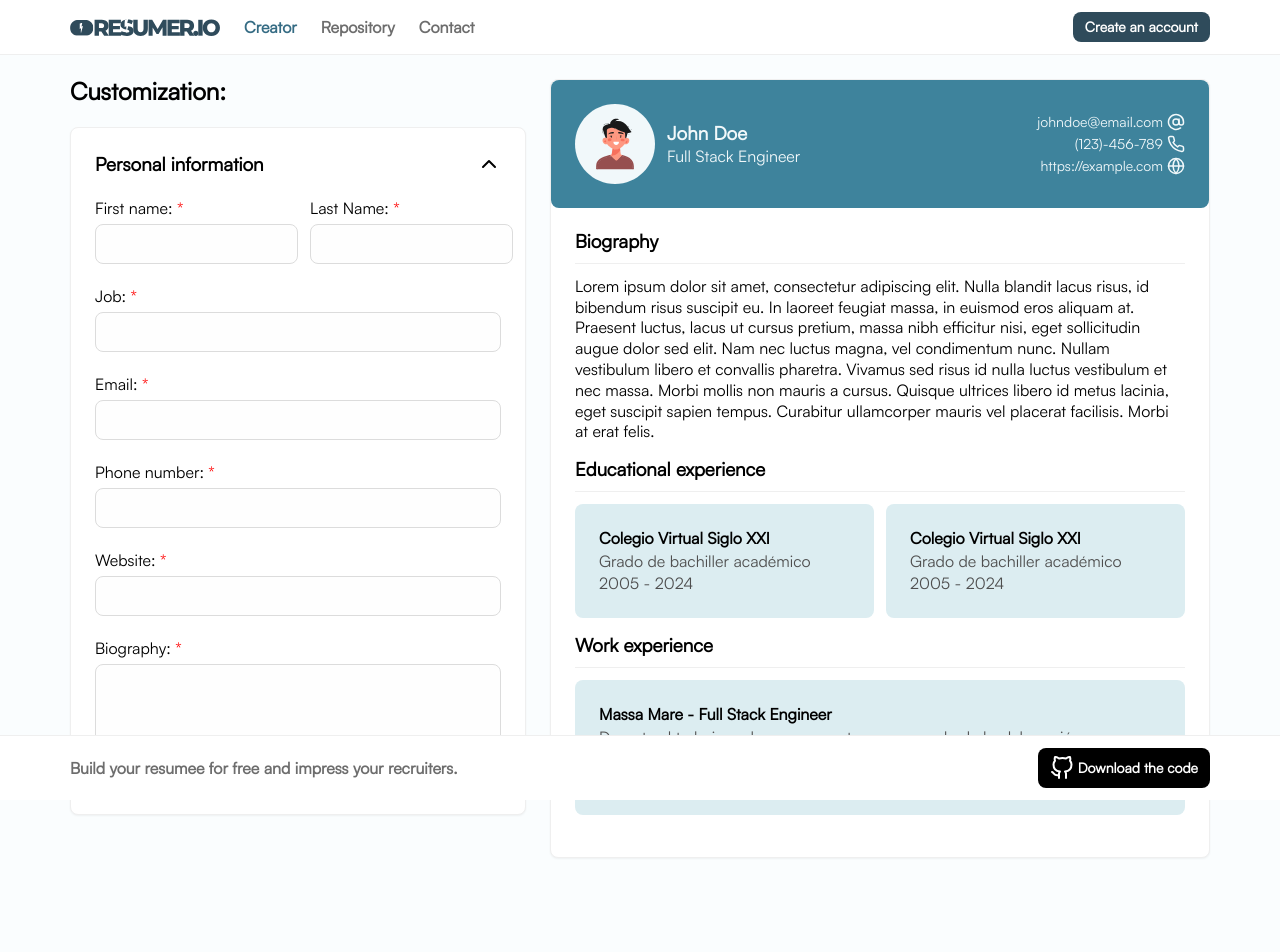
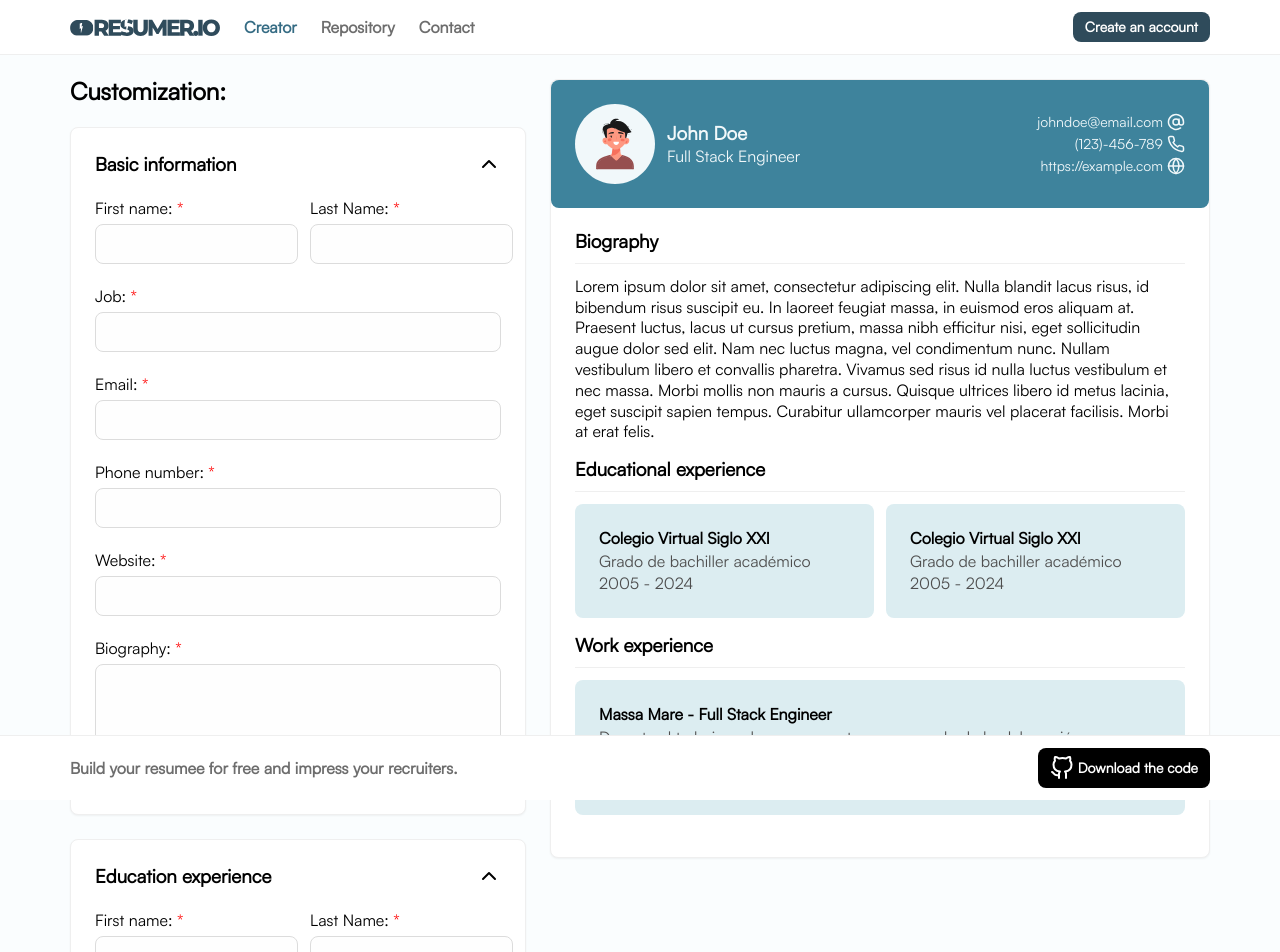
Before and after one commit to nicktechz/odin-cv-applicaton, a React (Vite) app: page / in a window 1280 px wide. Shown: the top 952 px of the page. Built offline with nearby package versions, Linux system fonts and the light colour scheme.

Commit message:
Separate the Card Settings into a separate component

```diff
--- a/src/components/Builder.jsx
+++ b/src/components/Builder.jsx
@@ -2,8 +2,8 @@ import { useState } from "react";
 import "../styles/components/Builder.css";
 import "../styles/components/Configurator.css";
 import "../styles/components/Cv.css";
-import Button from "./Button";
 import Cv from "./Cv";
+import Configurator from "./Configurator";
 
 export default function Builder() {
   const [basicInfo, setBasicInfo] = useState({
@@ -15,23 +15,6 @@ export default function Builder() {
     website: "",
     bio: "",
   });
-  const [educationInfo, setEducationInfo] = useState([
-    {
-      name: "",
-      academicTitle: "",
-      startYear: "",
-      endYear: "",
-    },
-  ]);
-  const [basicInfoCollapse, setBasicInfoCollapse] = useState(true);
-
-  const infoCollapse = () => {
-    if (basicInfoCollapse === true) {
-      setBasicInfoCollapse(false);
-    } else {
-      setBasicInfoCollapse(true);
-    }
-  };
 
   const changeFirstName = (e) => {
     setBasicInfo({ ...basicInfo, firstName: e.target.value });
@@ -59,86 +42,23 @@ export default function Builder() {
     <section className="builder">
       <section className="configurator">
         <h2 className="configuratorTitle">Customization:</h2>
-        {/* BASIC INFO */}
-        <aside className="card">
-          <div className="cardHeader">
-            <h3>Personal information</h3>
-            <img
-              src="src/assets/icons/chevron-up.svg"
-              alt=""
-              className="collapseIcon"
-              onClick={infoCollapse}
-            />
-          </div>
+        <Configurator
+          basicInfo={basicInfo}
+          changeFirstName={changeFirstName}
+          changeLastName={changeLastName}
+          changeJob={changeJob}
+          changeEmail={changeEmail}
+          changePhone={changePhone}
+          changeWebsite={changeWebsite}
+          changeBio={changeBio}
+        />
+      </section>
 
-          <div className="inputBox inputGroup">
-            <div>
-              <label htmlFor="">
-                First name: <span className="requiredIcon">*</span>
-              </label>
-              <input
-                type="text"
-                onChange={changeFirstName}
-                value={basicInfo.firstName}
-              />
-            </div>
-            <div>
-              <label htmlFor="">
-                Last Name: <span className="requiredIcon">*</span>
-              </label>
-              <input type="text" onChange={changeLastName} />
-            </div>
-          </div>
-          <div className="inputBox">
-            <label htmlFor="">
-              Job: <span className="requiredIcon">*</span>
-            </label>
-            <input type="text" value={basicInfo.job} onChange={changeJob} />
-          </div>
-          <div className="inputBox">
-            <label htmlFor="">
-              Email: <span className="requiredIcon">*</span>
-            </label>
-            <input
-              type="email"
-              value={basicInfo.email}
-              onChange={changeEmail}
-            />
-          </div>
-          <div className="inputBox">
-            <label htmlFor="">
-              Phone number: <span className="requiredIcon">*</span>
-            </label>
-            <input
-              type="tel"
-              value={basicInfo.phoneNumber}
-              onChange={changePhone}
-            />
-          </div>
-          <div className="inputBox">
-            <label htmlFor="">
-              Website: <span className="requiredIcon">*</span>
-            </label>
-            <input
-              type="url"
-              value={basicInfo.website}
-              onChange={changeWebsite}
-            />
-          </div>
-          <div className="inputBox">
-            <label htmlFor="">
-              Biography: <span className="requiredIcon">*</span>
-            </label>
-            <textarea
-              name=""
-              id=""
-              value={basicInfo.bio}
-              onChange={changeBio}
-            ></textarea>
-          </div>
-        </aside>
-      </section>
-      <Cv basicInfo={basicInfo} />
+      <Cv
+        basicInfo={basicInfo}
+        changeFirstName={changeFirstName}
+        changeLastName={changeLastName}
+      />
     </section>
   );
 }
--- /dev/null
+++ b/src/components/CardSettings.jsx
@@ -0,0 +1,106 @@
+import { useState } from "react";
+
+export default function CardSettings({
+  title,
+  basicInfo,
+  changeFirstName,
+  changeLastName,
+  changeJob,
+  changeEmail,
+  changePhone,
+  changeWebsite,
+  changeBio,
+}) {
+  const [collapse, setCollapse] = useState(true);
+  const iconDownPath = "src/assets/icons/chevron-down.svg";
+  const iconUpPath = "src/assets/icons/chevron-up.svg";
+  function collapseAccordion() {
+    if (collapse) {
+      setCollapse(false);
+    } else {
+      setCollapse(true);
+    }
+  }
+  return (
+    <aside className="card">
+      <div className="cardHeader">
+        <h3>{title}</h3>
+        <img
+          src={!collapse ? iconDownPath : iconUpPath}
+          alt=""
+          className="collapseIcon"
+          onClick={collapseAccordion}
+        />
+      </div>
+      {collapse ? (
+        <>
+          <div className="inputBox inputGroup" style={{ paddingTop: "24px" }}>
+            <div>
+              <label htmlFor="">
+                First name: <span className="requiredIcon">*</span>
+              </label>
+              <input
+                type="text"
+                onChange={changeFirstName}
+                value={basicInfo.firstName}
+              />
+            </div>
+            <div>
+              <label htmlFor="">
+                Last Name: <span className="requiredIcon">*</span>
+              </label>
+              <input type="text" onChange={changeLastName} />
+            </div>
+          </div>
+          <div className="inputBox">
+            <label htmlFor="">
+              Job: <span className="requiredIcon">*</span>
+            </label>
+            <input type="text" value={basicInfo.job} onChange={changeJob} />
+          </div>
+          <div className="inputBox">
+            <label htmlFor="">
+              Email: <span className="requiredIcon">*</span>
+            </label>
+            <input
+              type="email"
+              value={basicInfo.email}
+              onChange={changeEmail}
+            />
+          </div>
+          <div className="inputBox">
+            <label htmlFor="">
+              Phone number: <span className="requiredIcon">*</span>
+            </label>
+            <input
+              type="tel"
+              value={basicInfo.phoneNumber}
+              onChange={changePhone}
+            />
+          </div>
+          <div className="inputBox">
+            <label htmlFor="">
+              Website: <span className="requiredIcon">*</span>
+            </label>
+            <input
+              type="url"
+              value={basicInfo.website}
+              onChange={changeWebsite}
+            />
+          </div>
+          <div className="inputBox">
+            <label htmlFor="">
+              Biography: <span className="requiredIcon">*</span>
+            </label>
+            <textarea
+              name=""
+              id=""
+              value={basicInfo.bio}
+              onChange={changeBio}
+            ></textarea>
+          </div>
+        </>
+      ) : null}
+    </aside>
+  );
+}
--- a/src/components/Configurator.jsx
+++ b/src/components/Configurator.jsx
@@ -1,68 +1,40 @@
 import "../styles/components/Configurator.css";
+import CardSettings from "./CardSettings";
 
-import Button from "./Button";
-export default function Configurator({ basicInfo, onChange, keyChange }) {
+export default function Configurator({
+  basicInfo,
+  changeFirstName,
+  changeLastName,
+  changeJob,
+  changeEmail,
+  changePhone,
+  changeWebsite,
+  changeBio,
+}) {
   return (
-    <section className="configurator">
-      <h2 className="configuratorTitle">Customization:</h2>
-      <Button
-        text="Load demo data"
-        theme="black"
-        link="#"
-        styles={{ marginBottom: "12px" }}
+    <>
+      <CardSettings
+        title={"Basic information"}
+        basicInfo={basicInfo}
+        changeFirstName={changeFirstName}
+        changeLastName={changeLastName}
+        changeJob={changeJob}
+        changeEmail={changeEmail}
+        changePhone={changePhone}
+        changeWebsite={changeWebsite}
+        changeBio={changeBio}
       />
-      <aside className="card">
-        <div className="cardHeader">
-          <h3>Personal information</h3>
-          <img
-            src="src/assets/icons/chevron-up.svg"
-            alt=""
-            className="collapseIcon"
-          />
-        </div>
-        <div className="inputBox inputGroup">
-          <div>
-            <label htmlFor="">
-              First name: <span className="requiredIcon">*</span>
-            </label>
-            <input
-              type="text"
-              onChange={onChange}
-              value={basicInfo.firstName}
-            />
-          </div>
-          <div>
-            <label htmlFor="">
-              Last Name: <span className="requiredIcon">*</span>
-            </label>
-            <input type="text" />
-          </div>
-        </div>
-        <div className="inputBox">
-          <label htmlFor="">
-            Job: <span className="requiredIcon">*</span>
-          </label>
-          <input type="text" />
-        </div>
-        <div className="inputBox">
-          <label htmlFor="">
-            Email: <span className="requiredIcon">*</span>
-          </label>
-          <input type="email" />
-        </div>
-        <div className="inputBox">
-          <label htmlFor="">
-            Phone number: <span className="requiredIcon">*</span>
-          </label>
-          <input type="tel" />
-        </div>
-        <div className="inputBox">
-          <label htmlFor="">
-            Website: <span className="requiredIcon">*</span>
-          </label>
-          <input type="url" />
-        </div>
-      </aside>
-    </section>
+      <CardSettings
+        title={"Education experience"}
+        basicInfo={basicInfo}
+        changeFirstName={changeFirstName}
+        changeLastName={changeLastName}
+        changeJob={changeJob}
+        changeEmail={changeEmail}
+        changePhone={changePhone}
+        changeWebsite={changeWebsite}
+        changeBio={changeBio}
+      />
+    </>
   );
 }
--- a/src/styles/components/Configurator.css
+++ b/src/styles/components/Configurator.css
@@ -17,7 +17,6 @@
   display: flex;
   justify-content: space-between;
   align-items: center;
-  margin-bottom: 24px;
 }
 .inputBox {
   margin-bottom: 24px;
```
Also changed, not shown: src/assets/icons/chevron-down.svg (added).
